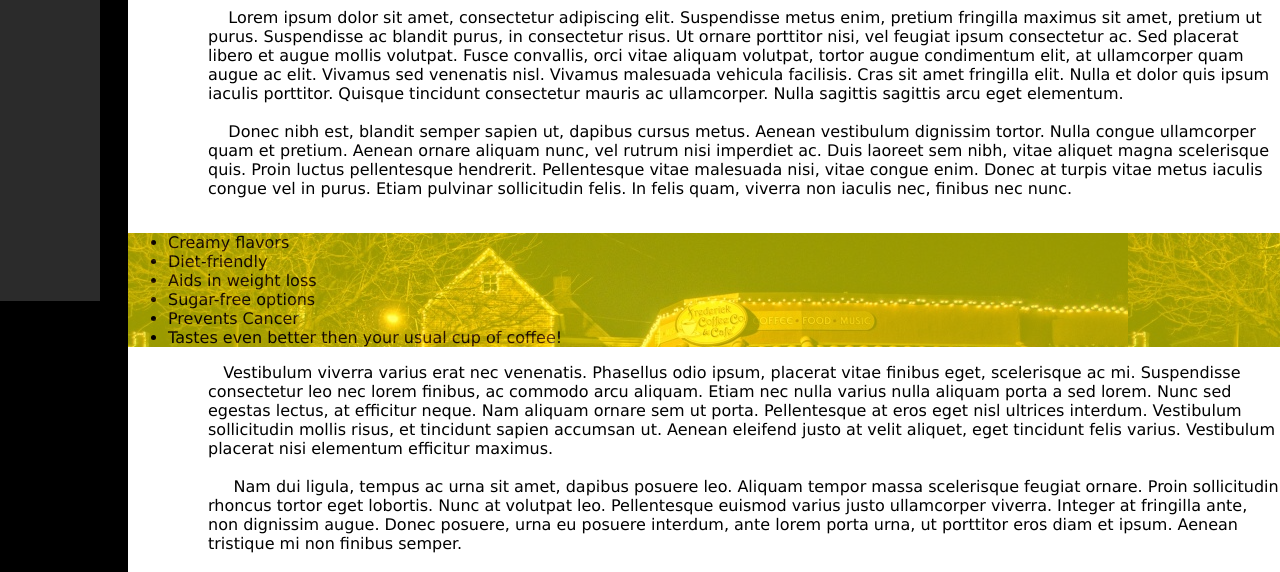
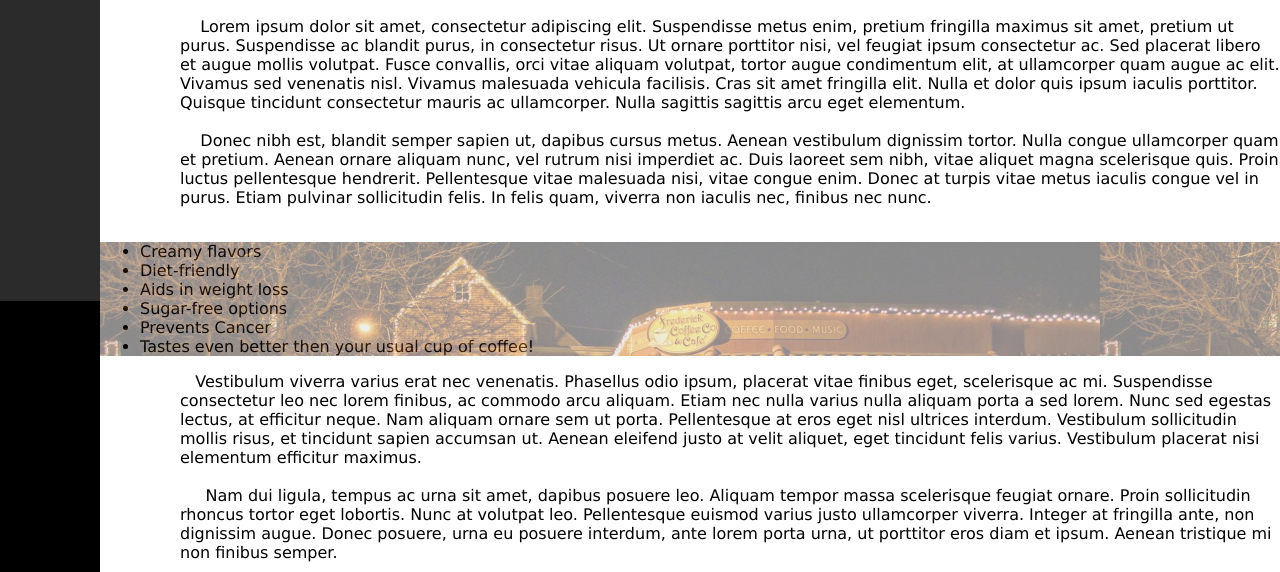
Before and after one commit to informino/Javalixer15, a plain HTML site: page about.html in a window 1280 px wide. Shown: the part 499-1071 px from the top of the page. Drawn offline with Linux system fonts and the light colour scheme.

Commit message:
Final Draft

```diff
--- a/javalixer.css
+++ b/javalixer.css
@@ -56,7 +56,7 @@ body { font-family: Verdana, Arial, sans-serif;
 #right { background-color: white;
 		position: absolute;
 		top:0;
-		left:10%;
+		left:100px;
 
 		 }
 
@@ -130,7 +130,7 @@ h1 { font-family: "Apple Chancery", serif;}
 p { padding-left: 5em;}
 
 
-#aboutbar { background-color: yellow;
+#aboutbar { background-color: #e6e6e6;
 			opacity: 0.6;
 			overflow: hidden;
 			}
```
